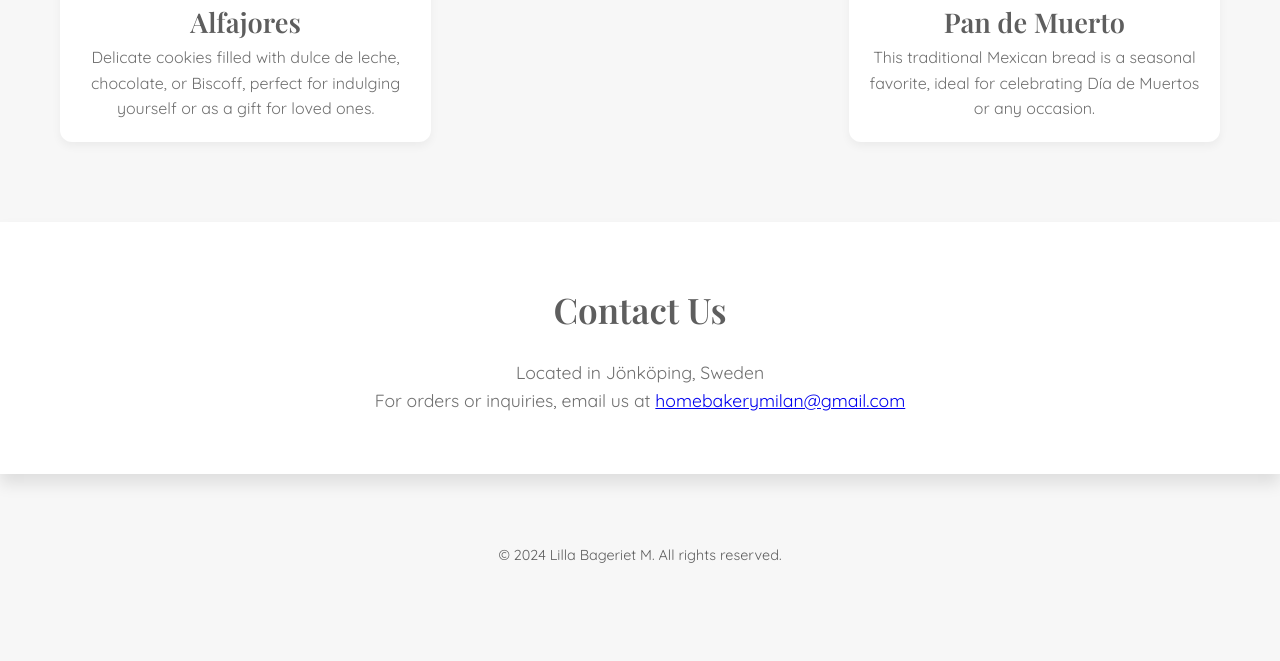
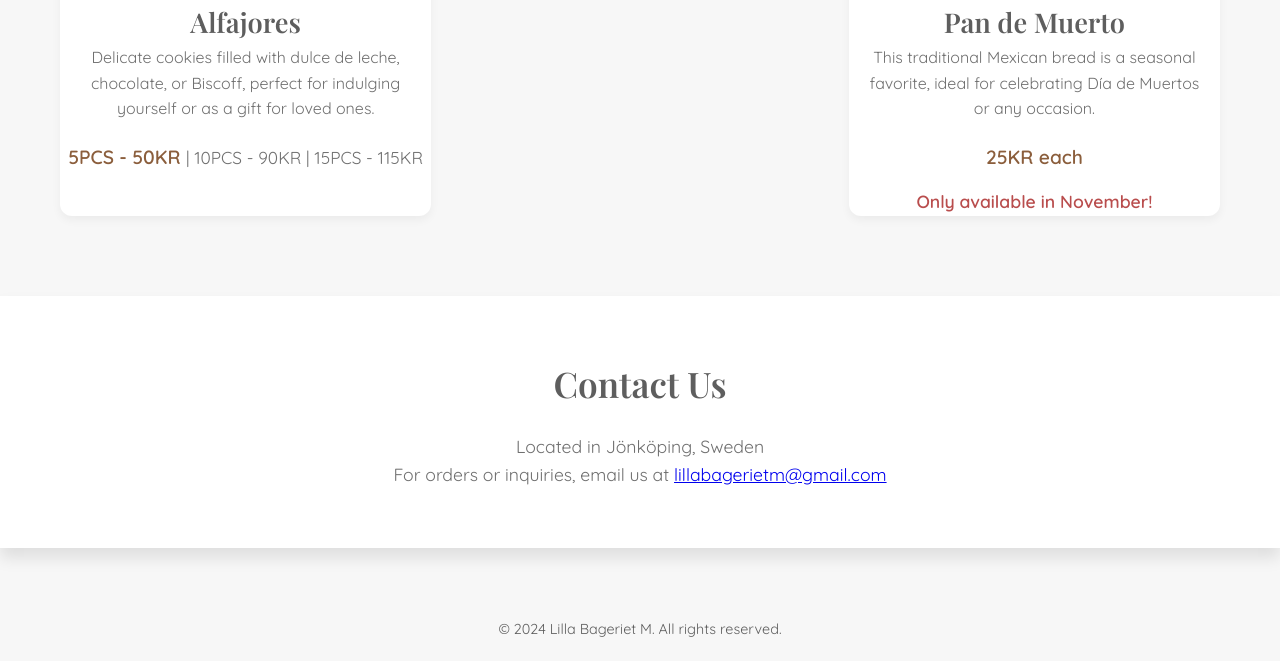
Before and after one commit to lillabagerietm/LillaBagerietM, a plain HTML site: page index.html in a window 1280 px wide. Shown: the part 743-1404 px from the top of the page. Before the commit the page ends 1330 px from the top, so only its background shows below. Drawn offline with nearby package versions, Linux system fonts and the light colour scheme.

Commit message:
Update index.html

```diff
--- a/index.html
+++ b/index.html
@@ -105,6 +105,27 @@
             margin-bottom: 20px;
         }
 
+        /* Precios */
+        .price {
+            font-size: 1.2em;
+            color: #8B5E3C;
+            margin-bottom: 10px;
+            font-weight: 600;
+        }
+        .price span {
+            font-size: 0.9em;
+            color: #707070;
+            font-weight: normal;
+        }
+
+        /* Promoción Pan de Muerto */
+        .promo {
+            font-size: 1.1em;
+            color: #b94d4d;
+            font-weight: 600;
+            margin-top: 15px;
+        }
+
         /* Sección de contacto */
         .contact-section {
             background-color: #ffffff;
@@ -163,6 +184,9 @@
         </a>
         <h2>Alfajores</h2>
         <p>Delicate cookies filled with dulce de leche, chocolate, or Biscoff, perfect for indulging yourself or as a gift for loved ones.</p>
+        <div class="price">
+            5PCS - 50KR <span> | 10PCS - 90KR | 15PCS - 115KR</span>
+        </div>
     </div>
     <div class="product-card">
         <a href="https://www.instagram.com/LillabagerietM/" target="_blank">
@@ -170,13 +194,19 @@
         </a>
         <h2>Pan de Muerto</h2>
         <p>This traditional Mexican bread is a seasonal favorite, ideal for celebrating Día de Muertos or any occasion.</p>
+        <div class="price">
+            25KR each
+        </div>
+        <div class="promo">
+            Only available in November!
+        </div>
     </div>
 </section>
 
 <section class="contact-section">
     <h2>Contact Us</h2>
     <p>Located in Jönköping, Sweden</p>
-    <p>For orders or inquiries, email us at <a href="mailto:homebakerymilan@gmail.com">homebakerymilan@gmail.com</a></p>
+    <p>For orders or inquiries, email us at <a href="mailto:lillabagerietm@gmail.com">lillabagerietm@gmail.com</a></p>
 </section>
 
 <footer>
```
